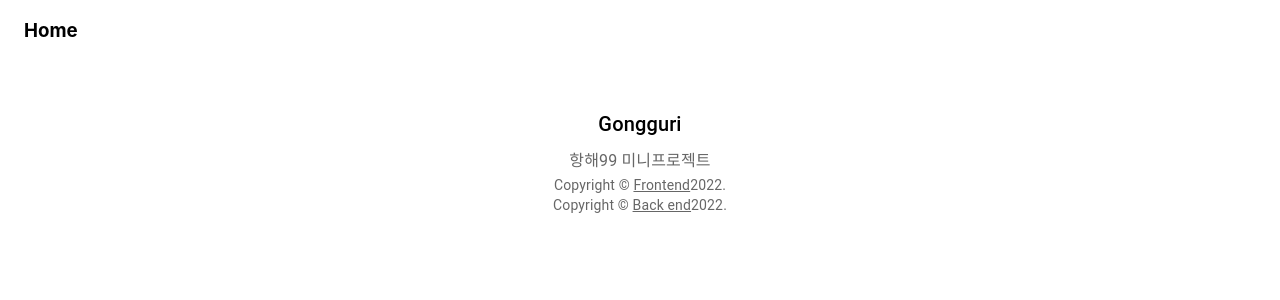
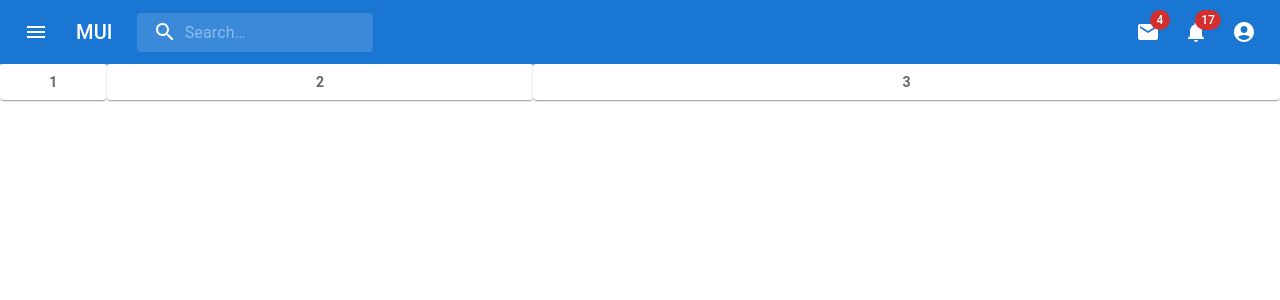
Before and after one commit to act99/clone-slack, a React (Create React App) app: page / in a window 1280 px wide. Shown: the top 300 px of the page. Built offline with nearby package versions, Linux system fonts and the light colour scheme.

Commit message:
레이아웃 / App Bar

```diff
--- a/src/App.js
+++ b/src/App.js
@@ -12,101 +12,27 @@
 import { useDispatch } from "react-redux";
 import Box from "@mui/material/Box";
 import Typography from "@mui/material/Typography";
-import { Link } from "@mui/material";
-
+import { AppBar, Link } from "@mui/material";
+import Bar from "./component/Bar";
 function App() {
   const dispatch = useDispatch();
-  // React.useEffect(() => {
-  //   if (document.cookie) dispatch(loginActions.loginCheckDB());
-  // }, []);
-
+  React.useEffect(() => {
+    if (document.cookie) dispatch(loginActions.loginCheckDB());
+  }, []);
   return (
     <>
       <ConnectedRouter history={history}>
         {/* <CssBaseline /> */}
-        <Container maxWidth="xl">
-          <Route path="/" exact component={Home} />
+        <Container maxWidth="xxl">
           <Route path="/signin" exact component={Signin} />
           <Route path="/signup" exact component={Signup} />
         </Container>
-        {/* Footer */}
-        <Box sx={{ bgcolor: "background.paper", p: 6 }} component="footer">
-          <Typography variant="h6" align="center" gutterBottom>
-            Gongguri
-          </Typography>
-          <Typography
-            variant="subtitle1"
-            align="center"
-            color="text.secondary"
-            component="p"
-          >
-            항해99 미니프로젝트
-          </Typography>
-          <Copyright />
+        <Bar />
+        <Box sx={{ width: "100vw", height: "100vh" }}>
+          <Route path="/" exact component={Home} />
         </Box>
-        {/* End footer */}
       </ConnectedRouter>
     </>
   );
 }
-
-function Copyright() {
-  return (
-    <>
-      <Typography variant="body2" color="text.secondary" align="center">
-        {"Copyright © "}
-        <Link color="inherit" href="https://github.com/act99/mini_project">
-          Frontend
-        </Link>
-
-        {new Date().getFullYear()}
-        {"."}
-      </Typography>
-      <Typography variant="body2" color="text.secondary" align="center">
-        {"Copyright © "}
-
-        <Link
-          color="inherit"
-          href="https://github.com/hyeonjh/gongguri_backend"
-        >
-          Back end
-        </Link>
-        {new Date().getFullYear()}
-        {"."}
-      </Typography>
-    </>
-  );
-}
-
-const Wrap = styled.div`
-  // 태블릿용, 하지만 요즘 모바일은 대부분 테블릿 용으로 맞추어도 된다.
-  // flex direction 이 column 이기 때문에 justify content 로 start 해주어야 위로 간다.
-  @media ${({ theme }) => theme.device.tablet} {
-    flex-direction: column;
-    background: blue;
-    width: 100%;
-    display: flex;
-    justify-items: center;
-    justify-content: start;
-  }
-  // 모바일용 가장 극단적인 상황에서 사용할 것
-  @media ${({ theme }) => theme.device.mobile} {
-    flex-direction: column;
-    background: red;
-    width: 100%;
-    display: flex;
-    justify-items: center;
-    justify-content: start;
-  }
-  // PC용 웹사이트 용으로 생각하면 된다.
-  width: 90%;
-  height: 100vh;
-  margin: auto;
-  background: wheat;
-  display: flex;
-  align-items: flex-start;
-  justify-items: center;
-  justify-content: center;
-`;
-
 export default App;
--- /dev/null
+++ b/src/component/Bar.js
@@ -0,0 +1,237 @@
+import * as React from "react";
+import { styled, alpha } from "@mui/material/styles";
+import AppBar from "@mui/material/AppBar";
+import Box from "@mui/material/Box";
+import Toolbar from "@mui/material/Toolbar";
+import IconButton from "@mui/material/IconButton";
+import Typography from "@mui/material/Typography";
+import InputBase from "@mui/material/InputBase";
+import Badge from "@mui/material/Badge";
+import MenuItem from "@mui/material/MenuItem";
+import Menu from "@mui/material/Menu";
+import MenuIcon from "@mui/icons-material/Menu";
+import SearchIcon from "@mui/icons-material/Search";
+import AccountCircle from "@mui/icons-material/AccountCircle";
+import MailIcon from "@mui/icons-material/Mail";
+import NotificationsIcon from "@mui/icons-material/Notifications";
+import MoreIcon from "@mui/icons-material/MoreVert";
+
+const Search = styled("div")(({ theme }) => ({
+  position: "relative",
+  borderRadius: theme.shape.borderRadius,
+  backgroundColor: alpha(theme.palette.common.white, 0.15),
+  "&:hover": {
+    backgroundColor: alpha(theme.palette.common.white, 0.25),
+  },
+  marginRight: theme.spacing(2),
+  marginLeft: 0,
+  width: "100%",
+  [theme.breakpoints.up("sm")]: {
+    marginLeft: theme.spacing(3),
+    width: "auto",
+  },
+}));
+
+const SearchIconWrapper = styled("div")(({ theme }) => ({
+  padding: theme.spacing(0, 2),
+  height: "100%",
+  position: "absolute",
+  pointerEvents: "none",
+  display: "flex",
+  alignItems: "center",
+  justifyContent: "center",
+}));
+
+const StyledInputBase = styled(InputBase)(({ theme }) => ({
+  color: "inherit",
+  "& .MuiInputBase-input": {
+    padding: theme.spacing(1, 1, 1, 0),
+    // vertical padding + font size from searchIcon
+    paddingLeft: `calc(1em + ${theme.spacing(4)})`,
+    transition: theme.transitions.create("width"),
+    width: "100%",
+    [theme.breakpoints.up("md")]: {
+      width: "20ch",
+    },
+  },
+}));
+
+export default function Bar() {
+  const [anchorEl, setAnchorEl] = React.useState(null);
+  const [mobileMoreAnchorEl, setMobileMoreAnchorEl] = React.useState(null);
+
+  const isMenuOpen = Boolean(anchorEl);
+  const isMobileMenuOpen = Boolean(mobileMoreAnchorEl);
+
+  const handleProfileMenuOpen = (event) => {
+    setAnchorEl(event.currentTarget);
+  };
+
+  const handleMobileMenuClose = () => {
+    setMobileMoreAnchorEl(null);
+  };
+
+  const handleMenuClose = () => {
+    setAnchorEl(null);
+    handleMobileMenuClose();
+  };
+
+  const handleMobileMenuOpen = (event) => {
+    setMobileMoreAnchorEl(event.currentTarget);
+  };
+
+  const menuId = "primary-search-account-menu";
+  const renderMenu = (
+    <Menu
+      anchorEl={anchorEl}
+      anchorOrigin={{
+        vertical: "top",
+        horizontal: "right",
+      }}
+      id={menuId}
+      keepMounted
+      transformOrigin={{
+        vertical: "top",
+        horizontal: "right",
+      }}
+      open={isMenuOpen}
+      onClose={handleMenuClose}
+    >
+      <MenuItem onClick={handleMenuClose}>Profile</MenuItem>
+      <MenuItem onClick={handleMenuClose}>My account</MenuItem>
+    </Menu>
+  );
+
+  const mobileMenuId = "primary-search-account-menu-mobile";
+  const renderMobileMenu = (
+    <Menu
+      anchorEl={mobileMoreAnchorEl}
+      anchorOrigin={{
+        vertical: "top",
+        horizontal: "right",
+      }}
+      id={mobileMenuId}
+      keepMounted
+      transformOrigin={{
+        vertical: "top",
+        horizontal: "right",
+      }}
+      open={isMobileMenuOpen}
+      onClose={handleMobileMenuClose}
+    >
+      <MenuItem>
+        <IconButton size="large" aria-label="show 4 new mails" color="inherit">
+          <Badge badgeContent={4} color="error">
+            <MailIcon />
+          </Badge>
+        </IconButton>
+        <p>Messages</p>
+      </MenuItem>
+      <MenuItem>
+        <IconButton
+          size="large"
+          aria-label="show 17 new notifications"
+          color="inherit"
+        >
+          <Badge badgeContent={17} color="error">
+            <NotificationsIcon />
+          </Badge>
+        </IconButton>
+        <p>Notifications</p>
+      </MenuItem>
+      <MenuItem onClick={handleProfileMenuOpen}>
+        <IconButton
+          size="large"
+          aria-label="account of current user"
+          aria-controls="primary-search-account-menu"
+          aria-haspopup="true"
+          color="inherit"
+        >
+          <AccountCircle />
+        </IconButton>
+        <p>Profile</p>
+      </MenuItem>
+    </Menu>
+  );
+
+  return (
+    <Box sx={{ flexGrow: 1 }}>
+      <AppBar position="static">
+        <Toolbar>
+          <IconButton
+            size="large"
+            edge="start"
+            color="inherit"
+            aria-label="open drawer"
+            sx={{ mr: 2 }}
+          >
+            <MenuIcon />
+          </IconButton>
+          <Typography
+            variant="h6"
+            noWrap
+            component="div"
+            sx={{ display: { xs: "none", sm: "block" } }}
+          >
+            MUI
+          </Typography>
+          <Search>
+            <SearchIconWrapper>
+              <SearchIcon />
+            </SearchIconWrapper>
+            <StyledInputBase
+              placeholder="Search…"
+              inputProps={{ "aria-label": "search" }}
+            />
+          </Search>
+          <Box sx={{ flexGrow: 1 }} />
+          <Box sx={{ display: { xs: "none", md: "flex" } }}>
+            <IconButton
+              size="large"
+              aria-label="show 4 new mails"
+              color="inherit"
+            >
+              <Badge badgeContent={4} color="error">
+                <MailIcon />
+              </Badge>
+            </IconButton>
+            <IconButton
+              size="large"
+              aria-label="show 17 new notifications"
+              color="inherit"
+            >
+              <Badge badgeContent={17} color="error">
+                <NotificationsIcon />
+              </Badge>
+            </IconButton>
+            <IconButton
+              size="large"
+              edge="end"
+              aria-label="account of current user"
+              aria-controls={menuId}
+              aria-haspopup="true"
+              onClick={handleProfileMenuOpen}
+              color="inherit"
+            >
+              <AccountCircle />
+            </IconButton>
+          </Box>
+          <Box sx={{ display: { xs: "flex", md: "none" } }}>
+            <IconButton
+              size="large"
+              aria-label="show more"
+              aria-controls={mobileMenuId}
+              aria-haspopup="true"
+              onClick={handleMobileMenuOpen}
+              color="inherit"
+            >
+              <MoreIcon />
+            </IconButton>
+          </Box>
+        </Toolbar>
+      </AppBar>
+      {renderMobileMenu}
+      {renderMenu}
+    </Box>
+  );
+}
--- a/src/pages/Home.js
+++ b/src/pages/Home.js
@@ -1,10 +1,31 @@
-import React from "react";
+import * as React from "react";
+import { styled } from "@mui/material/styles";
+import Box from "@mui/material/Box";
+import Paper from "@mui/material/Paper";
 
 const Home = () => {
+  const Item = styled(Paper)(({ theme }) => ({
+    backgroundColor: theme.palette.mode === "dark" ? "#1A2027" : "#fff",
+    ...theme.typography.body2,
+    padding: theme.spacing(1),
+    textAlign: "center",
+    color: theme.palette.text.secondary,
+    fontWeight: "bold",
+  }));
   return (
-    <div>
-      <h3>Home</h3>
-    </div>
+    <Box sx={{ width: 1 }}>
+      <Box display="grid" gridTemplateColumns="repeat(12, 1fr)" gap={0}>
+        <Box gridColumn="span 1">
+          <Item>1</Item>
+        </Box>
+        <Box gridColumn="span 4">
+          <Item>2</Item>
+        </Box>
+        <Box gridColumn="span 7">
+          <Item>3</Item>
+        </Box>
+      </Box>
+    </Box>
   );
 };
 
```
